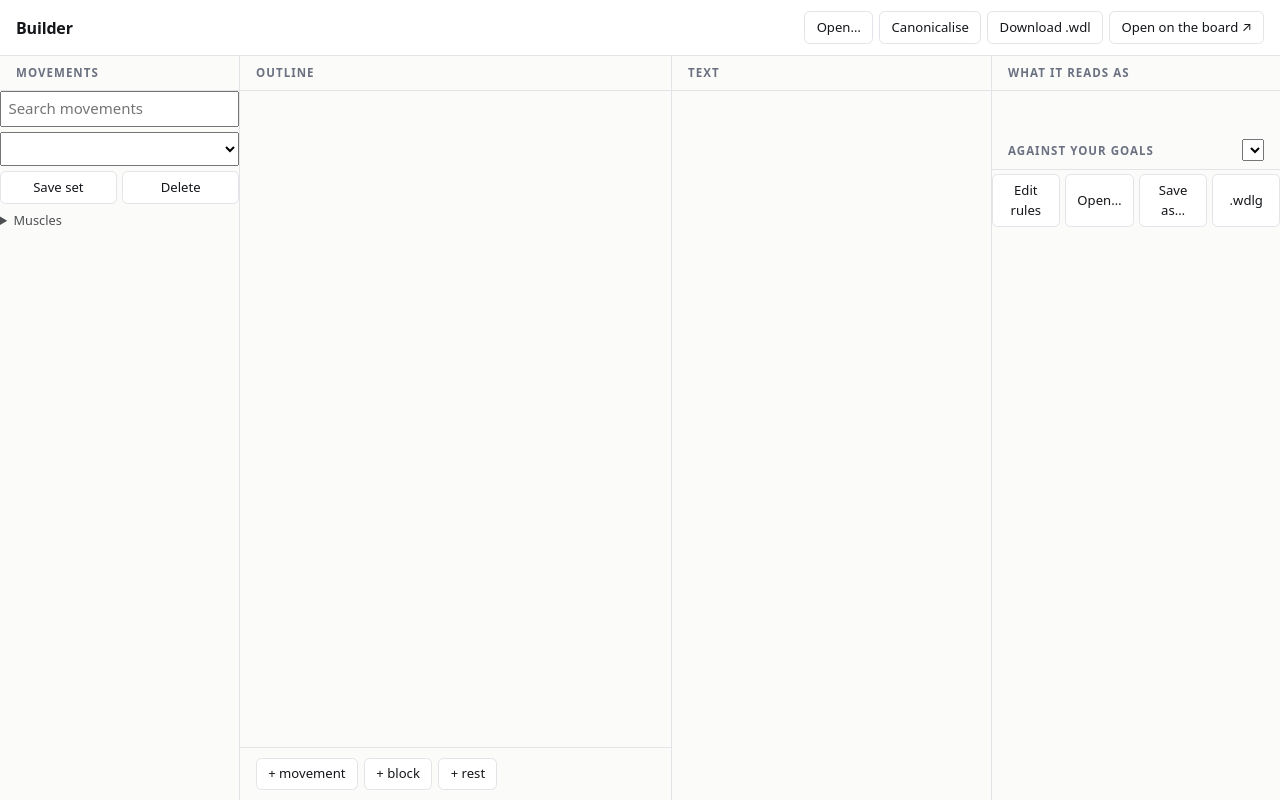
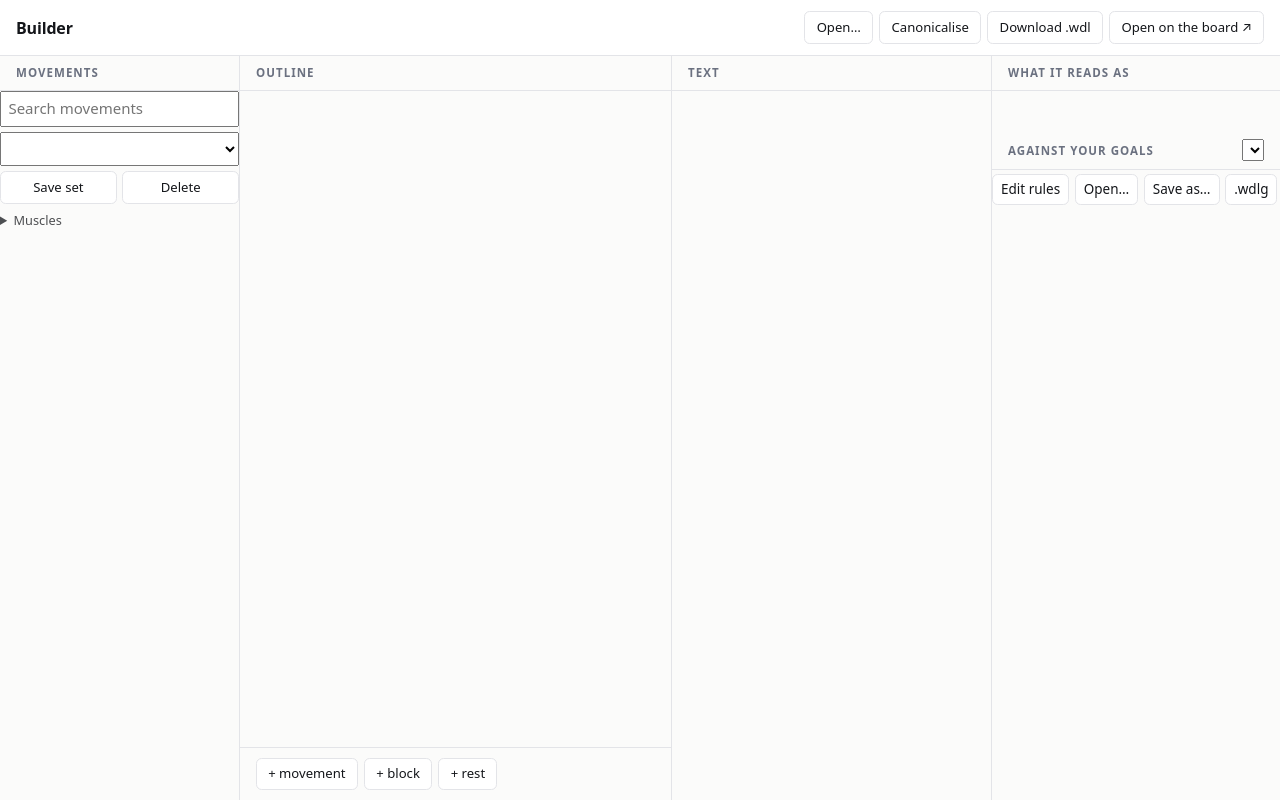
Before and after one commit to tautologistics/workout-description-language, a plain HTML site: page apps/builder/index.html in a window 1280 px wide. Drawn offline with Linux system fonts and the light colour scheme; a script that the page names is missing.

Commit message:
Stop the goal buttons wrapping mid-label
`.row.tight button { flex: 1 }` was written for the palette's two buttons, where
sharing the width is right. Four of them in a 320px column each got a quarter
and broke their labels across two lines — `Save` over `as…`, which is not a
smaller button but a taller one.

Only a pair is stretched now; the goal tools size to their labels and wrap as a
group.

Co-Authored-By: Claude Opus 5 <noreply@anthropic.com>

```diff
--- a/apps/builder/builder.css
+++ b/apps/builder/builder.css
@@ -218,8 +218,10 @@ button:hover, .button:hover { border-color: var(--dim); }
 .palette-controls { display: grid; gap: .35rem; margin-bottom: .4rem; }
 .palette-controls input,
 .palette-controls select { width: 100%; font: inherit; padding: .3rem .4rem; }
-.row.tight { display: flex; gap: .35rem; }
-.row.tight button { flex: 1; }
+.row.tight { display: flex; flex-wrap: wrap; gap: .35rem; }
+/* Two buttons share the width; four in a narrow column would each get a quarter
+   and wrap their labels mid-phrase, so only a pair is stretched. */
+.row.tight:not(.goal-tools) button { flex: 1; }
 
 .hint { margin: 0 0 .4rem; font-size: .8em; opacity: .6; }
 
@@ -272,7 +274,10 @@ button:hover, .button:hover { border-color: var(--dim); }
 
 /* --- writing your own goals ----------------------------------------------- */
 
+/* Sized to their labels, wrapping as a group when the pane is narrow. `Save
+   as…` broken across two lines is not a smaller button, it is a taller one. */
 .goal-tools { margin: .3rem 0; }
+.goal-tools button { flex: 0 0 auto; white-space: nowrap; padding: .25rem .5rem; font-size: .9em; }
 .goal-text {
   width: 100%; min-height: 9rem; resize: vertical; font: inherit;
   font-size: .85em; padding: .4rem; margin-bottom: .3rem;
```
